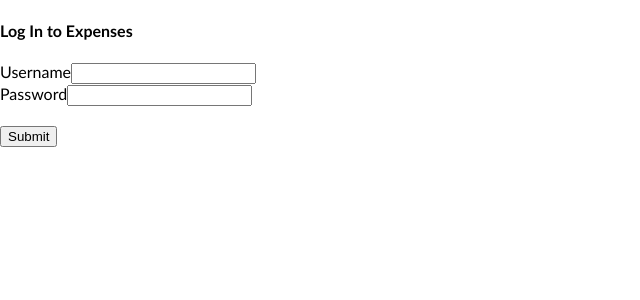
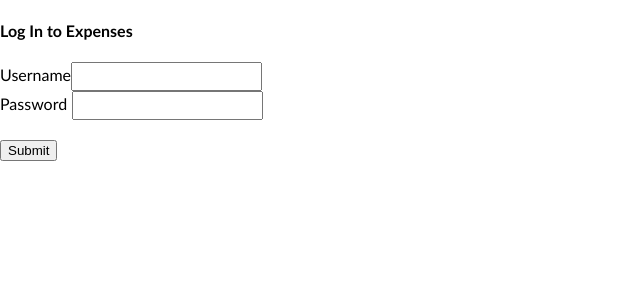
Before and after one commit to eballerini/finance-ui, a React (Create React App) app: page /accounts in a window 1280 px wide. Shown: the top 300 px of the page, without its empty margins (0-640 px from the left). Built offline with nearby package versions, Linux system fonts and the light colour scheme.

Commit message:
more CSS

```diff
--- a/src/App.css
+++ b/src/App.css
@@ -72,3 +72,14 @@ th {
 #transaction {
   margin-bottom: 30px;
 }
+
+input[type=text] {
+  padding: 5px 5px;
+  box-sizing: border-box;
+}
+
+input[type=password] {
+  padding: 5px 5px;
+  margin-left: 5px;
+  box-sizing: border-box;
+}
```
